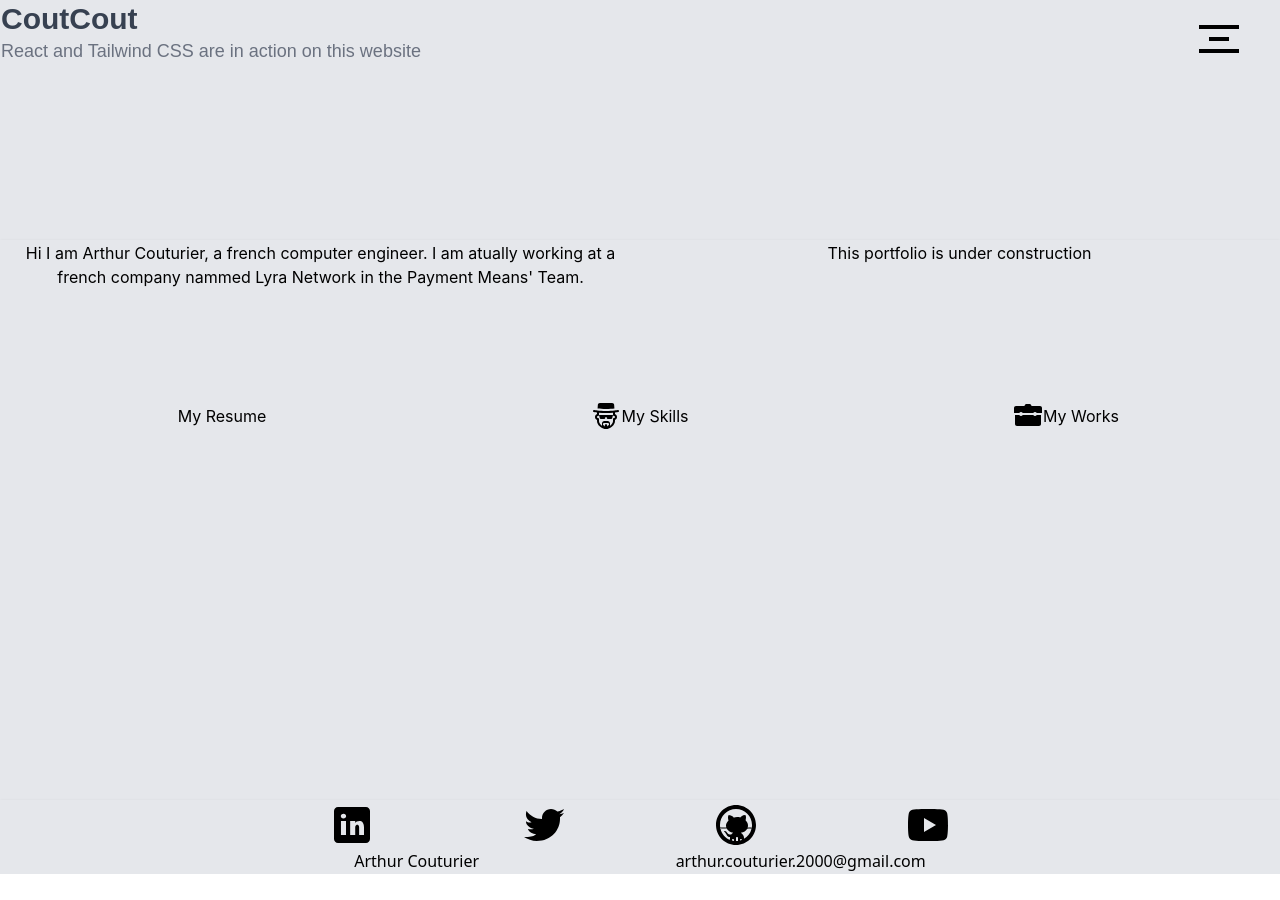
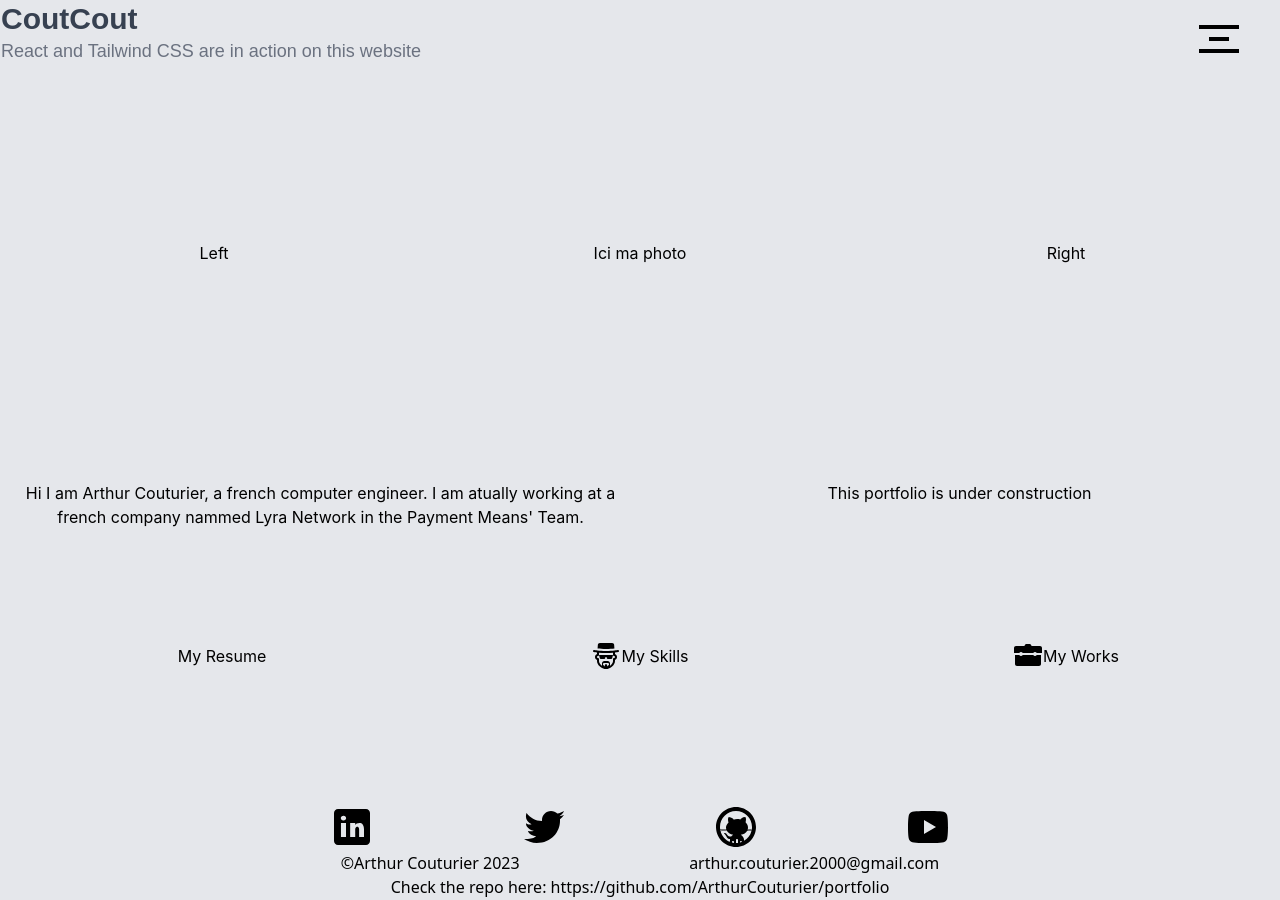
Before and after one commit to ArthurCouturier/portfolio, a React (Create React App) app: page / in a window 1280 px wide. Before the commit the page ends 874 px from the top, so only its background shows below. Built offline with nearby package versions, Linux system fonts and the light colour scheme; some icons are missing.

Commit message:
restructured for photo, added repo link in footer

```diff
--- a/src/App.tsx
+++ b/src/App.tsx
@@ -37,7 +37,8 @@ export default function App() {
                         <div className={"h-[30vh]"}>
                             <Header displayMenu={displayMenu} setDisplayMenu={setDisplayMenu}/>
                         </div>
-                        <RouterProvider router={router}/><Footer/>
+                        <RouterProvider router={router}/>
+                        <Footer/>
                     </>
                 ) : (
                     <>
--- a/src/components/Footer.tsx
+++ b/src/components/Footer.tsx
@@ -24,7 +24,7 @@ export default function Footer() {
     }
 
     return (
-        <div className="h-[100%] bg-gray-200 shadow border flex-grow font-josefin">
+        <div className="h-[100%] bg-gray-200 border flex-grow font-josefin">
             <div className={"container w-[60vw] justify-around mx-auto flex flex-row"}>
                 <a href={"https://www.linkedin.com/in/arthur-c-418311131/"} target="_blank" className={"transition duration-500 hover:scale-[1.2]"}>
                     <LinkedinSVG />
@@ -40,16 +40,14 @@ export default function Footer() {
                 </a>
             </div>
             <div className={"container w-[60vw] justify-around mx-auto flex flex-grow"}>
-                <ColorWordsFunction globalText={
-                    "Arthur Couturier"
-                } forceProp={""} />
-                <a href={"mailto:arthur.couturier.2000@gmail.com"} className={"duration-300 hover:text-blue-500 focus:text-blue-500"}>arthur.couturier.2000@gmail.com</a>
+                <p>
+                    ©Arthur Couturier 2023
+                </p>
+                <a href={"mailto:arthur.couturier.2000@gmail.com"} className={"transition duration-500 hover:text-blue-500"}>arthur.couturier.2000@gmail.com</a>
             </div>
-            <div>
-                <a className={"hover:text-violet-500"}></a>
-                <a className={"hover:text-orange-500"}></a>
-                <a className={"hover:text-emerald-500"}></a>
-                <a className={"hover:text-yellow-500"}></a>
+            <div className={"text-center"}>
+                Check the repo here:
+                <a href={"https://github.com/ArthurCouturier/portfolio"} className={"transition duration-500 hover:text-blue-500"}> https://github.com/ArthurCouturier/portfolio</a>
             </div>
         </div>
     )
--- a/src/pages/Home.tsx
+++ b/src/pages/Home.tsx
@@ -12,8 +12,19 @@ import ColorWordsFunction from "../assets/ColorWordsFunction";
 
 export default function Home() {
     return (
-        <>
-            <div className={"h-[70vh] bg-gray-200 shadow border flex-grow"}>
+        <div className={"flex-grow bg-gray-200 border"}>
+            <div className={"h-[30vh] text-center flex"}>
+                <div className={"flex-1"}>
+                    Left
+                </div>
+                <div className={"flex-1"}>
+                    Ici ma photo
+                </div>
+                <div className={"flex-1"}>
+                    Right
+                </div>
+            </div>
+            <div className={"h-[40vh] flex-grow"}>
                 <div className={"flex-1 flex h-[20vh]"}>
                     <ColorWordsFunction globalText={
                         "Hi I am Arthur Couturier, a french computer engineer. I am atually working at a french company" +
@@ -29,6 +40,6 @@ export default function Home() {
                     <InternRoute route={"/Works"} Svg={WorksSVG} str={"My Works"} />
                 </div>
             </div>
-        </>
+        </div>
     );
 };
```
